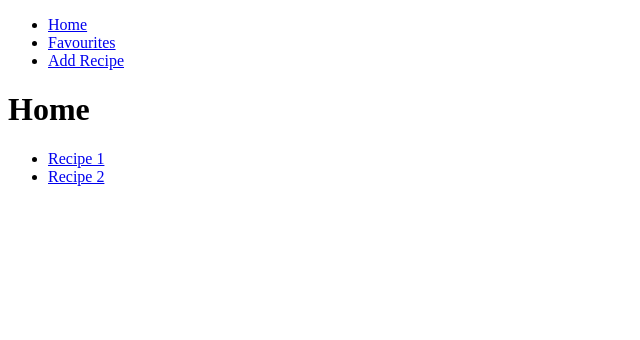
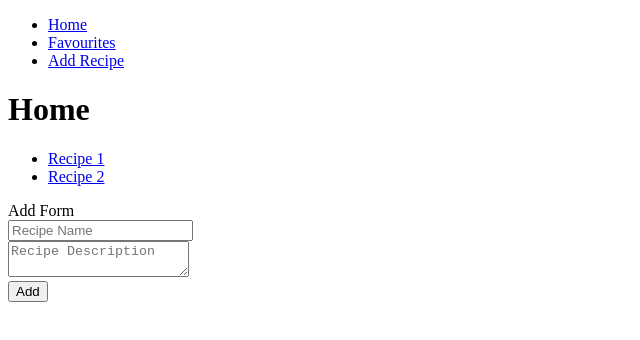
Before and after one commit to Slimboyfat-1979/recipe-book, a Vue app: page / in a window 1280 px wide. Shown: the top 340 px of the page, without its empty margins (0-640 px from the left). Built offline with nearby package versions, Linux system fonts and the light colour scheme; the HTML template or start-up script is replaced by a standard one.

Commit message:
recipe route added

```diff
--- a/src/stores/recipe.ts
+++ b/src/stores/recipe.ts
@@ -7,14 +7,19 @@ interface Recipe {
     description: string
 }
 
+type NewRecipe = Omit<Recipe, 'id'>;
+
 export const useRecipeStore = defineStore('recipe', () => {
     const recipes = ref<Recipe[]>([]);
 
-    const addRecipe = (recipe: Recipe) => {
-        recipes.value.push(recipe)
+    const addRecipe = (recipe: NewRecipe) => {
+        const newRecipe = {
+              id: Date.now().toString(),
+            ...recipe
+        };
+        recipes.value.push(newRecipe);
+        return newRecipe;
     }
 
     return {recipes, addRecipe}
 })
-
-// 1:44 video 100
--- a/src/views/AddRecipeView.vue
+++ b/src/views/AddRecipeView.vue
@@ -1,22 +1,42 @@
 <template>
     <div>Add Form</div>
     <form action="" @submit.prevent="addRecipe">
+        <div>
+            <input type="text" v-model="name" required placeholder="Recipe Name">
+        </div>
+        <div>
+            <textarea name="" id="" v-model="description" placeholder="Recipe Description"></textarea>
+        </div>
         <button type="submit">Add</button>
     </form>
 </template>
 
 <script setup lang="ts">
 import { useRouter } from 'vue-router';
+import {ref} from 'vue';
+import { useRecipeStore } from '@/stores/recipe';
+
+const store = useRecipeStore();
+
+const name = ref('')
+const description = ref('')
 
 const router = useRouter();
-const addRecipe = () => {
+
+const addRecipe  = () => {
+    const recipe = store.addRecipe({
+        name: name.value,
+        description: description.value
+    });
     router.push({
         name: 'recipe',
         params: {
-            id: 1
+            id: recipe.id
         }
     })
 }
+
+
 </script>
 
 up to
--- a/src/views/HomeView.vue
+++ b/src/views/HomeView.vue
@@ -12,11 +12,13 @@
         </ul>
     </nav>
   </main>
+  <AddRecipeView></AddRecipeView>
 </template>
 
 <script setup lang="ts">
 import { RouterLink } from 'vue-router';
 import { useRecipeStore } from '@/stores/recipe';
+import AddRecipeView from './AddRecipeView.vue';
 
 const recipeStore = useRecipeStore();
 
```
